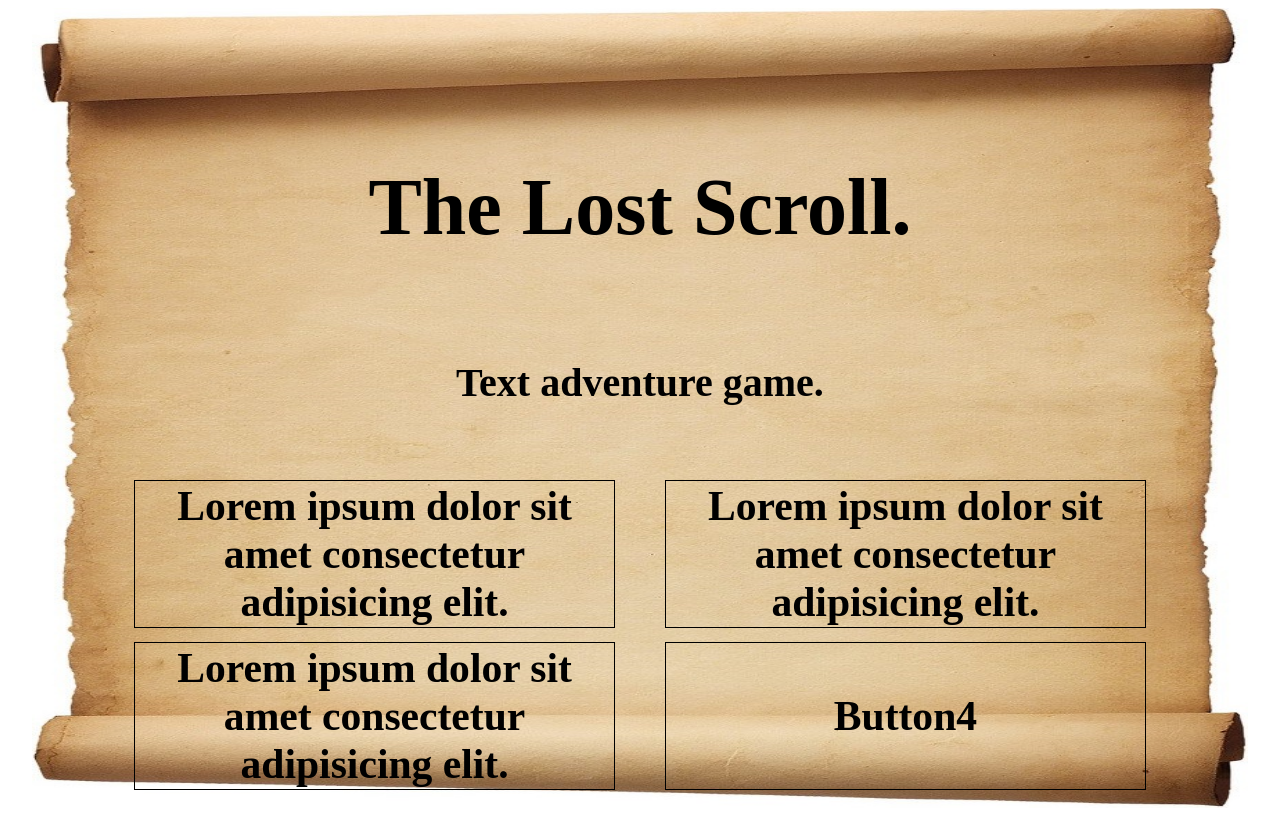
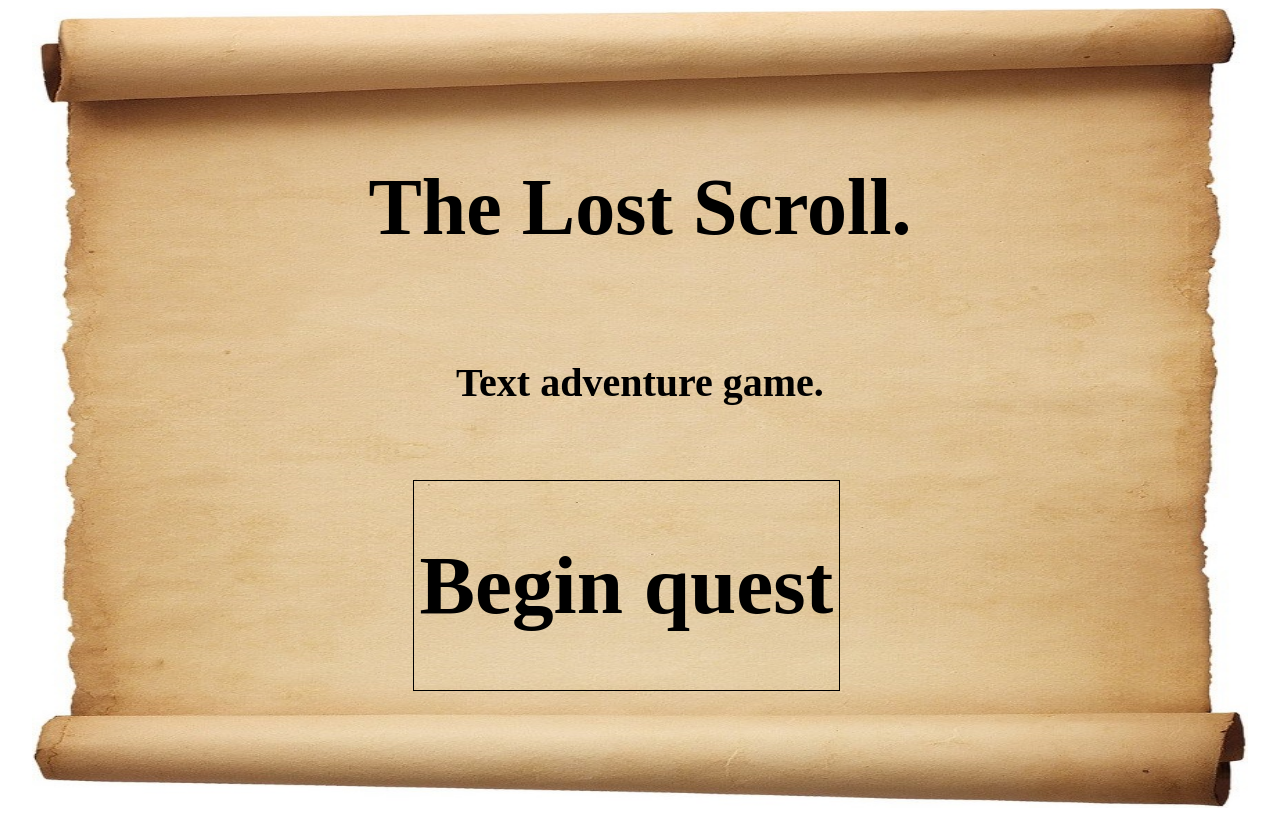
Before and after one commit to LucasP1vko/The-lost-scroll-adventure-game, a plain HTML site: page index.html in a window 1280 px wide. Drawn offline with Linux system fonts and the light colour scheme; a web font is replaced by a local one.

Commit message:
JS used code from tutorial to check full functionality of game

```diff
--- a/assets/css/styles.css
+++ b/assets/css/styles.css
@@ -42,9 +42,12 @@ body {
     grid-template-columns: repeat(2, auto);
     gap: 5%;
     margin-top: 20px;
+    align-items: center;
+    justify-content: center;
+
 }
 
-.opt-btn {
+.btn {
     background: none;
     text-decoration: none;
     border: 1px solid;
@@ -53,7 +56,7 @@ body {
 
 }
 
-.opt-btn:hover {
+.btn:hover {
     background: #fffd90;
     text-decoration: none;
     border-color: #fffd90;
@@ -63,7 +66,7 @@ body {
 
 @media screen and (max-width:1024px) {
 
-    .opt-btn {
+    .btn {
         font-size: 1.6rem;
     }
 
@@ -79,7 +82,7 @@ body {
 
 @media screen and (max-width:425px) {
 
-    .opt-btn {
+    .btn {
         font-size: 1.1rem;
     }
 
--- a/assets/js/game.js
+++ b/assets/js/game.js
@@ -1,77 +1,80 @@
-let storyQuestionElement = document.getElementById('story-question-text');
-optionButtonsElements = document.getElementById('options-buttons');
+const textElement = document.getElementById('text')
+const optionButtonsElement = document.getElementById('option-buttons')
 
+let state = {}
 
 function startGame() {
-showNextQuestion(0);
+  state = {}
+  showTextNode(0)
 }
 
-// function displaying next question and removing old answers
-function showNextQuestion(nextQuestion) {
+function showTextNode(textNodeIndex) {
+  const textNode = textNodes.find(textNode => textNode.id === textNodeIndex)
+  textElement.innerHTML = textNode.text
+  while (optionButtonsElement.firstChild) {
+    optionButtonsElement.removeChild(optionButtonsElement.firstChild)
+  }
 
-// selectiong question by its id and displaying its text
-let question = questionIndex.find(question => question.id === nextQuestion)
-storyQuestionElement.innerHTML = question.text
+  textNode.options.forEach(option => {
 
-// removing all existing options buttons before generating new ones
-while (optionButtonsElements.firstChild) {
-    optionButtonsElements.removeChild(optionButtonsElements.firstChild)
-    showNextAnswer(nextQuestion)
+      const button = document.createElement('button')
+      button.innerHTML = option.text
+      button.classList.add('btn')
+      button.addEventListener('click', () => selectOption(option))
+      optionButtonsElement.appendChild(button)
+
+  })
 }
 
 
+function selectOption(option) {
+  const nextTextNodeId = option.nextText
+  if (nextTextNodeId <= -2) {
+    return startGame()
+  }
+  state = Object.assign(state, option.setState)
+  showTextNode(nextTextNodeId)
 }
 
-
-// event listener for which option was chosed
-// function selectOption(option) {
-
-// }
-let exampleText = '<h1>The Lost Scroll.</h1>' +
-'<h4>Text adventure game.</h4>';
-
-//  list of questions and answers options called with id
- const questionIndex = [
-     // game intro screen
+const textNodes = [
     {
         id: 0,
         text: '<h1>The Lost Scroll.</h1>' +
             '<h4>Text adventure game.</h4>',
         // need to implement input here to ask for user name
         options: [{
-             text: 'Begin quest',
+            text: '<h1>Begin quest</h1>',
 
             nextText: 1
         }, ]
     },
-// end game screen
+// game over screen
     {
         id: -1,
 
         text: '<h1>You died.</h1>',
         options: [{
-             text: 'Try again. Lives left: ${lifeCounter}',
-             nextText: 1
+            text: 'Try again. Lives left: ',
+            nextText: -2
         }, ]
     },
-     // first question
     {
         id: 1,
         text: 'One night you woke up alone on cold rocky beach and you dont know where you are and how you got here.' +
             'The only thing you remember is that you were with your family on a ship to england and you went to sleep in your cabin.' +
-             'The ship must have sunked when you were sleeping' +
-             'You need to find your family' +
+            'The ship must have sunked when you were sleeping. ' +
+            'You need to find your family. ' +
             'Its dark but you look around where to go:',
         options: [{
                 text: 'Tall wall of rocks on front (climb)',
 
-                 nextText: -1,
+                nextText: 51,
                //  alert(`You have dropped off the wall and died.`)
             },
             {
                 text: 'Complete darkness on your left (go left)',
 
-                 nextText: -1,
+                nextText: 52,
                //  alert(`Sea tide flooded the beach and you drowned.`)
             },
             {
@@ -81,7 +84,7 @@ let exampleText = '<h1>The Lost Scroll.</h1>' +
             {
                 text: 'Stay here and wait for the day',
 
-                 nextText: -1,
+                nextText: 53,
                //  alert(`Sea tide flooded the beach and you drowned.`)
             },
         ]
@@ -91,10 +94,10 @@ let exampleText = '<h1>The Lost Scroll.</h1>' +
 
     {
         id: 2,
-         text: 'After long walk with last of your strenghts you arrived to the source of light.' +
-             'It appeared to be small camping campside on front of entrance to the cave covered with massive rock with some ancient mechanizm to move it.' +
-             'Beside fireplace was an old man with his dog. He look like he is a guardian of this entrance.' +
-             'what do you do?',
+        text: 'After long walk with last of your strenghts you arrived to the source of light. ' +
+            'It appeared to be small camping campside on front of entrance to the cave covered with massive rock with some ancient mechanizm to move it. ' +
+            'Beside fireplace was an old man with his dog. He look like he is a guardian of this entrance. ' +
+            'What do you do?',
         options: [{
                 text: 'Wait for daytime',
 
@@ -119,7 +122,18 @@ let exampleText = '<h1>The Lost Scroll.</h1>' +
                //  alert(`Guards dog sniffs you and you got shot.`)
             },
         ]
-     }
+    },
+    {
+        id: 51,
+        text: '<h1>You have dropped off the wall and died.</h1>',
+        options: [{
+                text: 'Try again. Lives left: ',
+
+                nextText: 0,
+            },
+        ]
+    },
 ]
 
+
 startGame()
--- a/index.html
+++ b/index.html
@@ -11,10 +11,12 @@
     <script defer src="assets/js/game.js"></script>
 </head>
 
+<body>
+
 <div class="scroll-container">
 
     <div class="game-field">
-        <div id="story-question-text" class="story-field">
+        <div id="text" class="story-field">
             Lorem ipsum dolor sit amet consectetur adipisicing elit. Maxime mollitia,
             molestiae quas vel sint commodi repudiandae consequuntur voluptatum laborum
             numquam blanditiis harum quisquam eius sed odit fugiat iusto fuga praesentium
@@ -24,11 +26,11 @@
 
         </div>
 
-        <div id="options-buttons" class="options-field">
-            <button class="opt-btn">Lorem ipsum dolor sit amet consectetur adipisicing elit.</button>
-            <button class="opt-btn">Lorem ipsum dolor sit amet consectetur adipisicing elit.</button>
-            <button class="opt-btn">Lorem ipsum dolor sit amet consectetur adipisicing elit.</button>
-            <button class="opt-btn">Button4</button>
+        <div id="option-buttons" class="options-field">
+            <button class="btn">Lorem ipsum dolor sit amet consectetur adipisicing elit.</button>
+            <button class="btn">Lorem ipsum dolor sit amet consectetur adipisicing elit.</button>
+            <button class="btn">Lorem ipsum dolor sit amet consectetur adipisicing elit.</button>
+            <button class="btn">Button4</button>
         </div>
 
     </div>
@@ -36,7 +38,7 @@
 </div>
 
 
-<body>
+
 
 
 </body>
```
Lines whose indentation alone changed are shown as unchanged.
